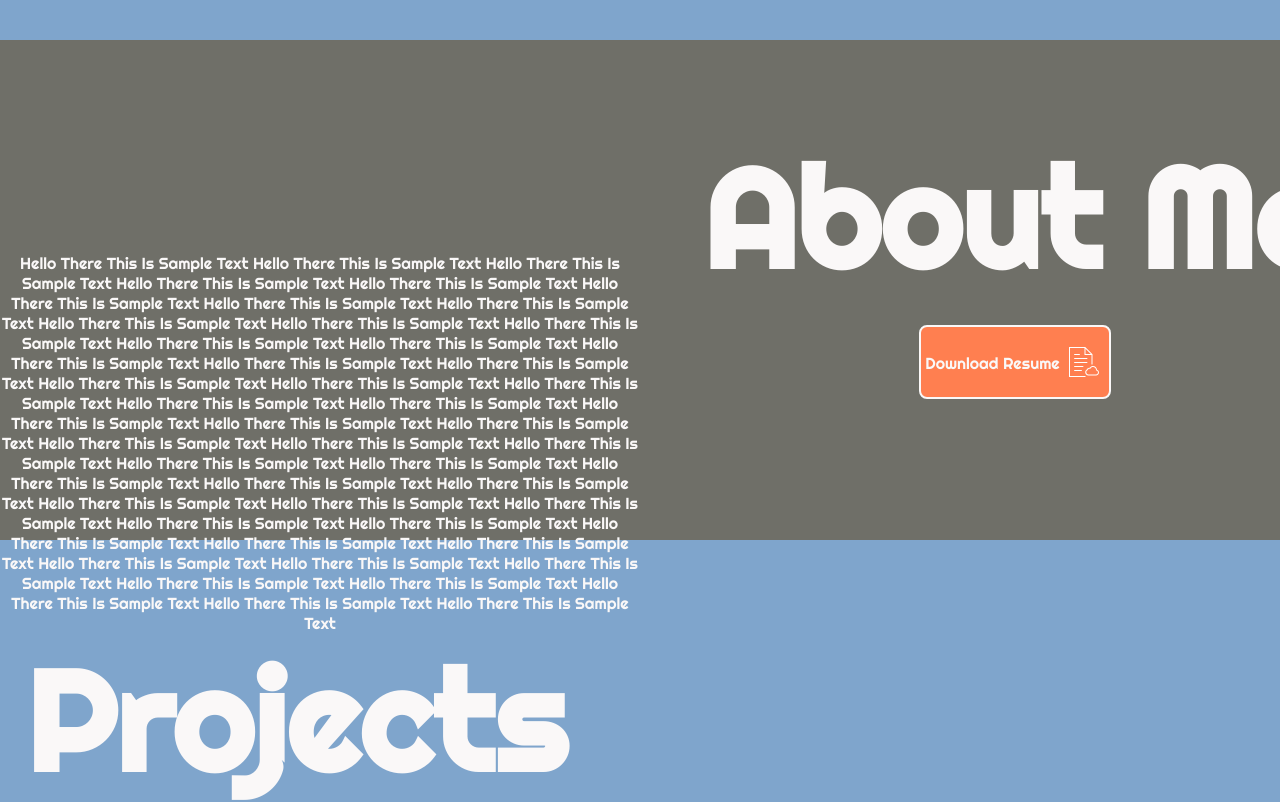
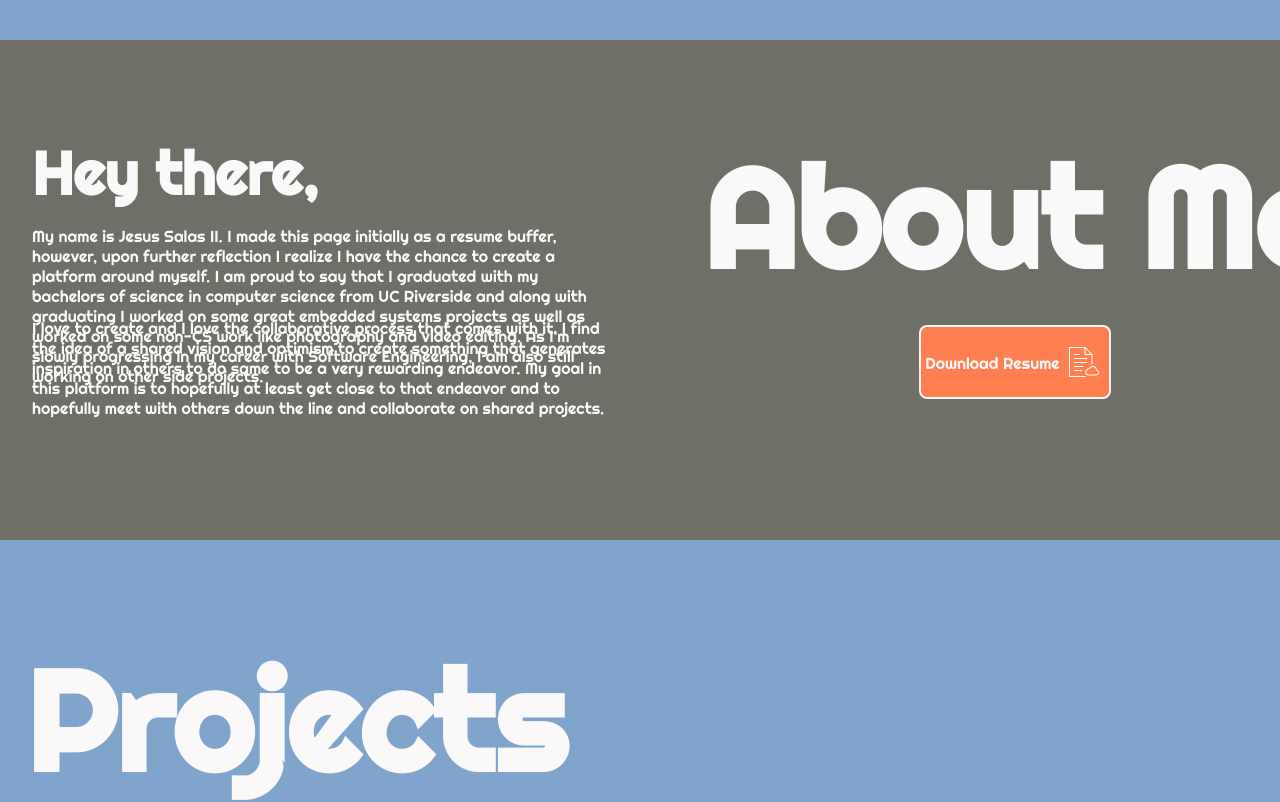
Before and after one commit to Salas123/personal-site, a React (Create React App) app: page / in a window 1280 px wide. Shown: the part 760-1562 px from the top of the page. Built offline with nearby package versions, Linux system fonts and the light colour scheme.

Commit message:
updated about me section to include about me paragraph substance

```diff
--- a/src/Components/AboutMeSection.css
+++ b/src/Components/AboutMeSection.css
@@ -17,10 +17,28 @@
 
 .AboutMeLeftContainer{
     width: 50%;
-    padding: initial;
     justify-content: center;
     align-self: center;
-    text-align: center;
+    text-align: justify-all;
+}
+
+.AboutMeTextWrapper{
+    display: flex;
+    flex-direction: column;
+    width: 90%;
+    height: 100%;
+    margin: auto;
+}
+
+
+.AboutMeParagraphHeader{
+    margin: 0;
+    align-self: flex-start;
+    font-size: 60px;
+}
+
+.AboutMeParagraph{
+    height: 60px;
 }
 
 .AboutMeRightContainer{
--- a/src/Components/AboutMeSection.js
+++ b/src/Components/AboutMeSection.js
@@ -7,24 +7,21 @@ const AboutMeSection = () =>{
         <div className={'AboutMeSectionContainer'}>
             <div className={'topContainer'}>
                 <div className={'AboutMeLeftContainer'}>
-                    <p className={'AboutMeParagraph'}>
-                        Hello There This Is Sample Text Hello There This Is Sample Text Hello There This Is Sample Text
-                        Hello There This Is Sample Text Hello There This Is Sample Text Hello There This Is Sample Text
-                        Hello There This Is Sample Text Hello There This Is Sample Text Hello There This Is Sample Text
-                        Hello There This Is Sample Text Hello There This Is Sample Text Hello There This Is Sample Text
-                        Hello There This Is Sample Text Hello There This Is Sample Text Hello There This Is Sample Text
-                        Hello There This Is Sample Text Hello There This Is Sample Text Hello There This Is Sample Text
-                        Hello There This Is Sample Text Hello There This Is Sample Text Hello There This Is Sample Text
-                        Hello There This Is Sample Text Hello There This Is Sample Text Hello There This Is Sample Text
-                        Hello There This Is Sample Text Hello There This Is Sample Text Hello There This Is Sample Text
-                        Hello There This Is Sample Text Hello There This Is Sample Text Hello There This Is Sample Text
-                        Hello There This Is Sample Text Hello There This Is Sample Text Hello There This Is Sample Text
-                        Hello There This Is Sample Text Hello There This Is Sample Text Hello There This Is Sample Text
-                        Hello There This Is Sample Text Hello There This Is Sample Text Hello There This Is Sample Text
-                        Hello There This Is Sample Text Hello There This Is Sample Text Hello There This Is Sample Text
-                        Hello There This Is Sample Text Hello There This Is Sample Text Hello There This Is Sample Text
-                        Hello There This Is Sample Text Hello There This Is Sample Text Hello There This Is Sample Text
-                    </p>
+                    <div className={'AboutMeTextWrapper'}>
+                        <h1 className={'AboutMeParagraphHeader'}>Hey there,</h1>
+                        <p className={'AboutMeParagraph'}>
+                            My name is Jesus Salas II. I made this page initially as a resume buffer, however, upon further reflection I realize I
+                            have the chance to create a platform around myself. I am proud to say that I graduated with my bachelors of science in computer science from
+                            UC Riverside and along with graduating I worked on some great embedded systems projects as
+                            well as worked on some non-CS work like photography and video editing. As I'm slowly progressing in my career with Software Engineering,
+                            I am also still working on other side projects.
+                        </p>
+                        <p className={'AboutMeParagraph'}>
+                            I love to create and I love the collaborative process that comes with it. I find the idea of a shared vision and optimism to create
+                            something that generates inspiration in others to do same to be a very rewarding endeavor. My goal in this platform is to hopefully at least get
+                            close to that endeavor and to hopefully meet with others down the line and collaborate on shared projects.
+                        </p>
+                    </div>
                 </div>
                 <div className={'AboutMeRightContainer'}>
                     <h1 className={'AboutMeHeader'}>About Me</h1>
--- a/src/Components/ProjectsSection.css
+++ b/src/Components/ProjectsSection.css
@@ -17,7 +17,7 @@
     content-visibility: initial;
     display: grid;
     grid-template-columns: repeat(3, 1fr);
-    gap: 10px;
+    gap: 15px;
     list-style-type: none;
 }
 
```
Also changed, not shown: src/App.css (line endings or trailing spaces).
